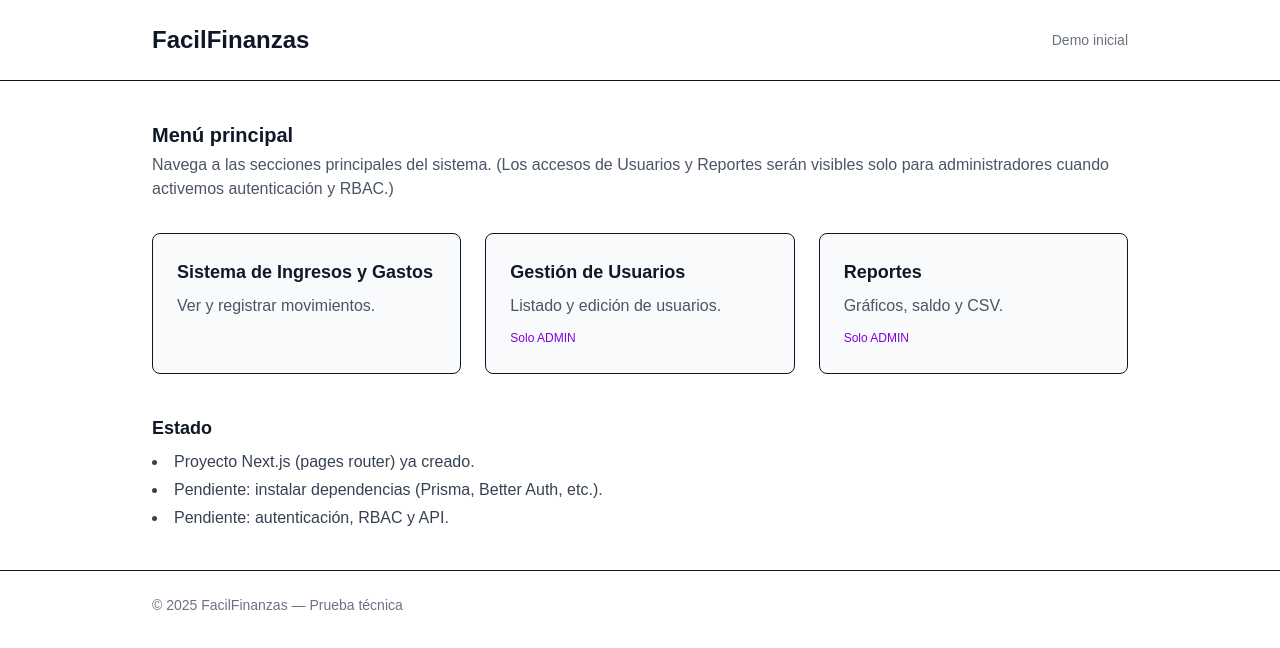
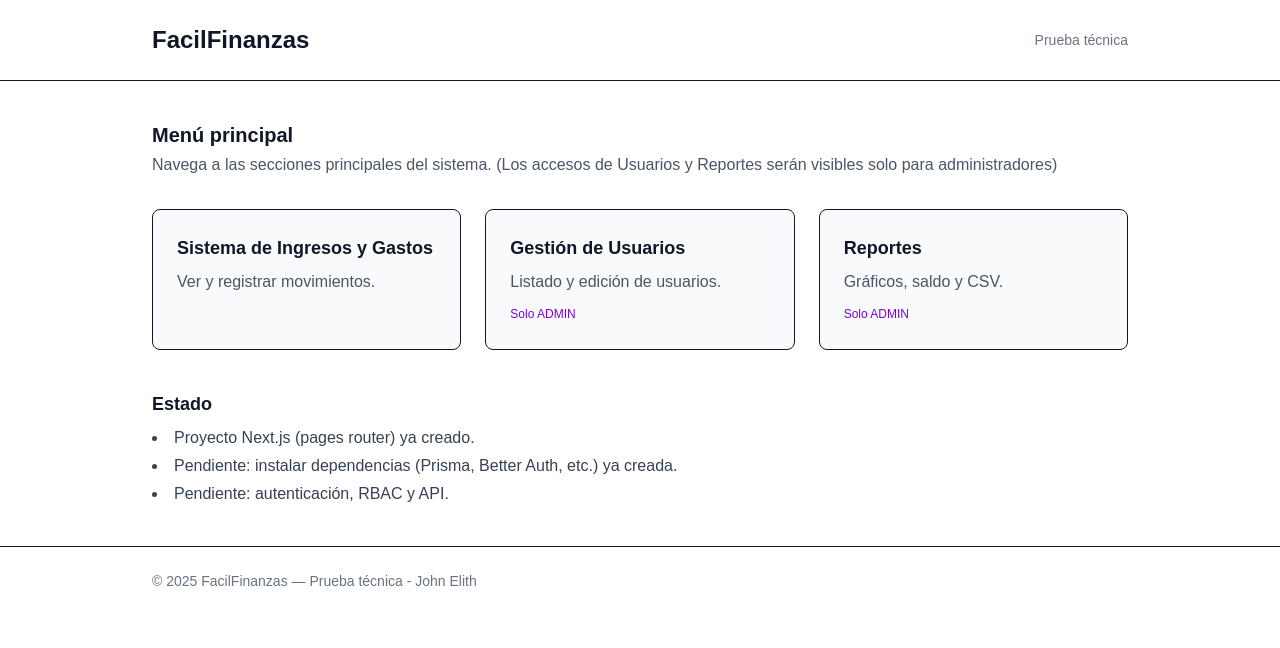
Before and after one commit to John-Elith/FacilFinanzas, a Next.js app: page / in a window 1280 px wide. Shown: the top 648 px of the page. Built offline with nearby package versions, Linux system fonts and the light colour scheme.

Commit message:
Cambios de página principal

```diff
--- a/pages/index.tsx
+++ b/pages/index.tsx
@@ -6,7 +6,7 @@ export default function Home() {
       <header className="border-b">
         <div className="max-w-5xl mx-auto px-6 py-6 flex items-center justify-between">
           <h1 className="text-2xl font-bold">FacilFinanzas</h1>
-          <span className="text-sm text-gray-500">Demo inicial</span>
+          <span className="text-sm text-gray-500">Prueba técnica</span>
         </div>
       </header>
 
@@ -15,8 +15,7 @@ export default function Home() {
           <h2 className="text-xl font-semibold">Menú principal</h2>
           <p className="text-gray-600 mt-1">
             Navega a las secciones principales del sistema. (Los accesos de
-            Usuarios y Reportes serán visibles solo para administradores cuando
-            activemos autenticación y RBAC.)
+            Usuarios y Reportes serán visibles solo para administradores)
           </p>
         </section>
 
@@ -52,7 +51,7 @@ export default function Home() {
           <h2 className="text-lg font-semibold">Estado</h2>
           <ul className="list-disc list-inside text-gray-700 mt-2 space-y-1">
             <li>Proyecto Next.js (pages router) ya creado.</li>
-            <li>Pendiente: instalar dependencias (Prisma, Better Auth, etc.).</li>
+            <li>Pendiente: instalar dependencias (Prisma, Better Auth, etc.) ya creada.</li>
             <li>Pendiente: autenticación, RBAC y API.</li>
           </ul>
         </section>
@@ -60,7 +59,7 @@ export default function Home() {
 
       <footer className="border-t">
         <div className="max-w-5xl mx-auto px-6 py-6 text-sm text-gray-500">
-          © {new Date().getFullYear()} FacilFinanzas — Prueba técnica
+          © {new Date().getFullYear()} FacilFinanzas — Prueba técnica - John Elith
         </div>
       </footer>
     </div>
```
